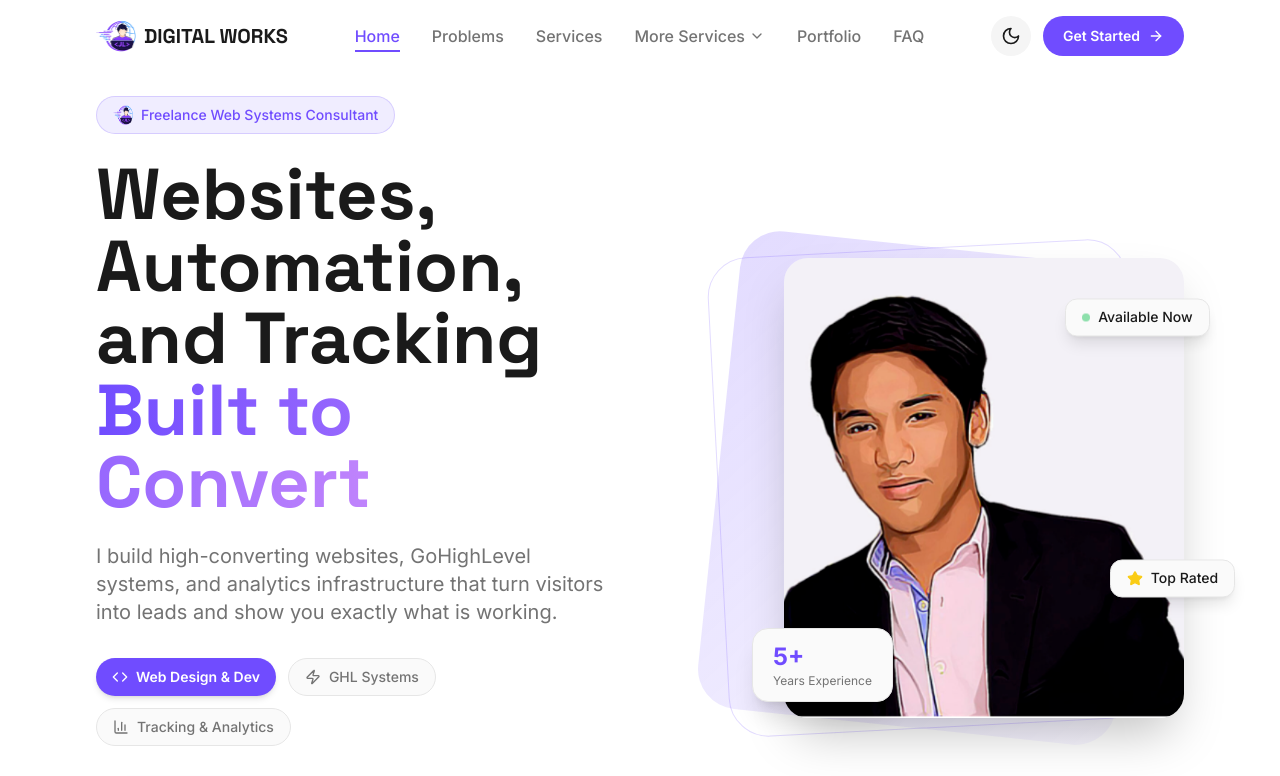
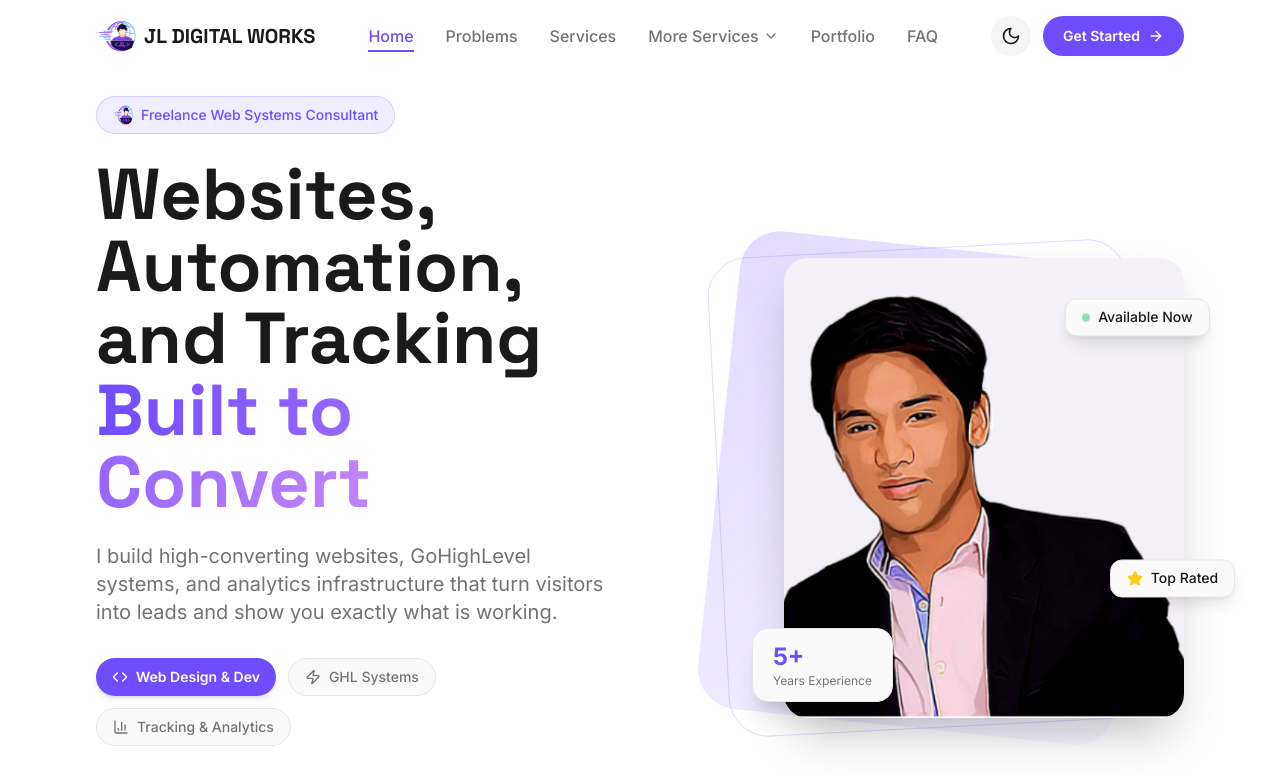
Before and after one commit to MiddleDcoder/jl-digital-works, a React (Vite) app: page / in a window 1280 px wide. Shown: the top 776 px of the page. Built offline with nearby package versions, Linux system fonts and the light colour scheme.

Commit message:
Visual edit in Lovable
Edited UI in Lovable

```diff
--- a/src/components/Navbar.tsx
+++ b/src/components/Navbar.tsx
@@ -71,7 +71,7 @@ export const Navbar = () => {
           {/* Logo */}
           <a href="#hero" className="flex items-center gap-2">
             <img src={logo} alt="JL Digital Works Logo" width="40" height="40" loading="eager" className="w-10 h-10 object-contain" />
-            <span className="font-display font-bold text-xl text-foreground hidden sm:block">DIGITAL WORKS</span>
+            <span className="font-display font-bold text-xl text-foreground hidden sm:block">JL DIGITAL WORKS</span>
           </a>
 
           {/* Desktop Navigation */}
```
